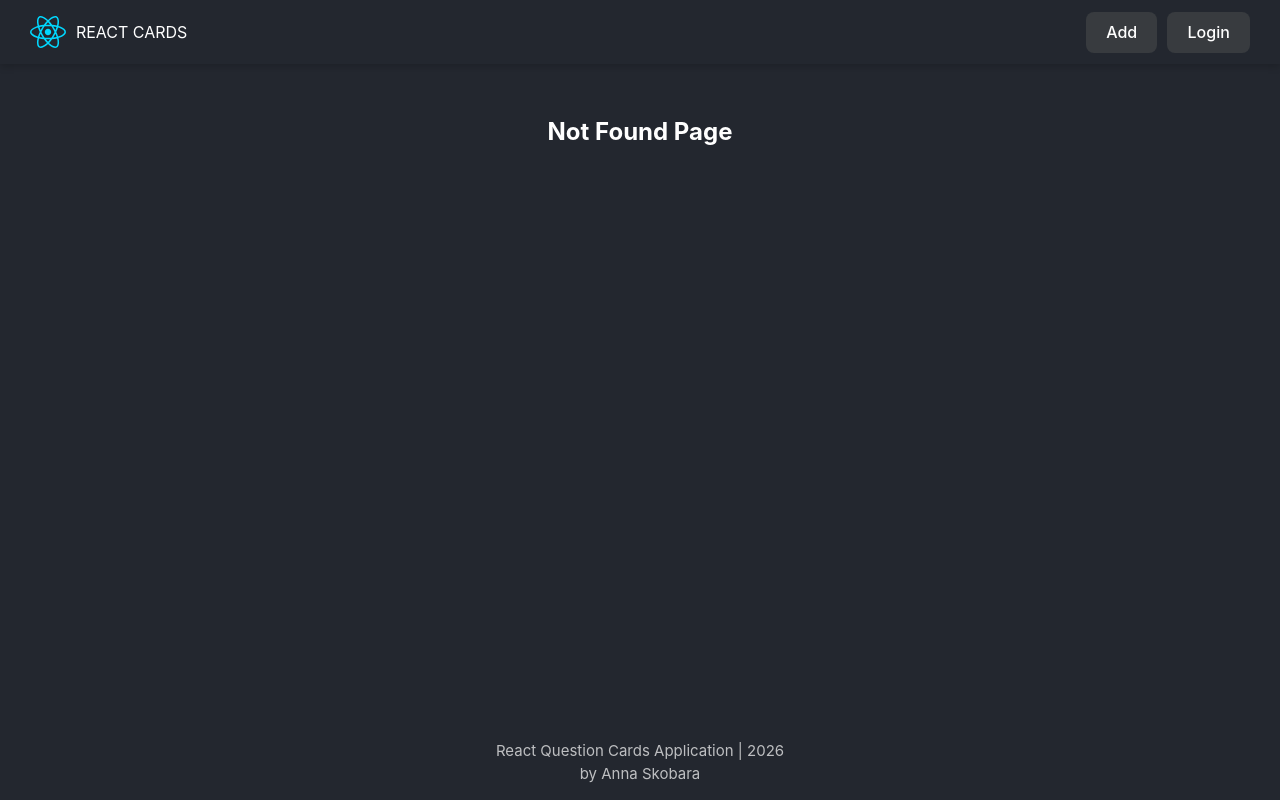
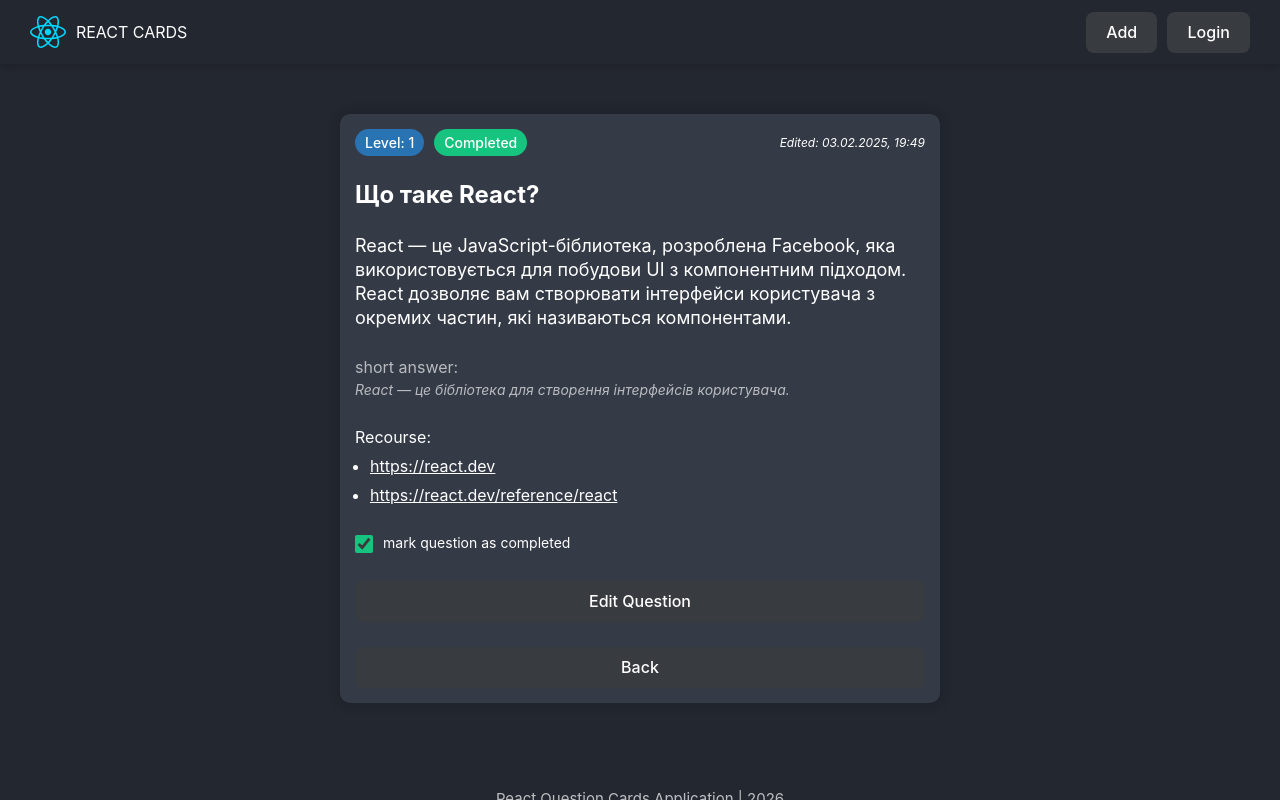
Before and after one commit to annaskobara/react-app_question, a React (Vite) app: page /question/1 in a window 1280 px wide. Before the commit this address had no page. Built offline with nearby package versions, Linux system fonts and the light colour scheme; data requests are answered from the project's data file.

Commit message:
question page, small loader

```diff
--- a/src/App.jsx
+++ b/src/App.jsx
@@ -2,6 +2,7 @@ import { BrowserRouter, Route, Routes } from "react-router-dom";
 import { MainLayout } from "./components/MainLayout";
 import { HomePage } from "./pages/HomePage";
 import { NotFoundPage } from "./pages/NotFoundPage";
+import { QuestionPage } from "./pages/QuestionPage";
 
 function App() {
   // return <MainLayout />;
@@ -12,7 +13,7 @@ function App() {
           <Route path="/" element={<HomePage />} />
           <Route path="/forbidden" element={<div>forbidden !!! </div>} />
           <Route path="/addquestion" element={<div>add question </div>} />
-          <Route path="/questiion/:id" element={<div> question page </div>} />
+          <Route path="/question/:id" element={<QuestionPage />} />
 
           <Route path="*" element={<NotFoundPage />} />
         </Route>
--- a/src/components/Loader/Loader.module.css
+++ b/src/components/Loader/Loader.module.css
@@ -43,18 +43,35 @@
     }
 }
 
+
 /* small Loader */
+
   .smallLoader {
+  --color-1: #fff;
+  --color-2: #02eeff;
+  --size: 1px;
+
   width: 20px;
   height: 20px;
-    border: 2px dotted #FFF;
   border-radius: 50%;
   display: inline-block;
-    position: relative;
+  border-top: 2px solid var(--color-1);
+  border-right: 2px solid transparent;
   box-sizing: border-box;
-    animation: rotation 2s linear infinite;
+  animation: rotation 1s linear infinite;
 }
-
+.smallLoader::after {
+  content: '';
+  box-sizing: border-box;
+  position: absolute;
+  left: 0;
+  top: 0;
+  width: 20px;
+  height: 20px;
+  border-radius: 50%;
+  border-bottom: 2px solid var(--color-2);
+  border-left: 2px solid transparent;
+}
 @keyframes rotation {
   0% {
     transform: rotate(0deg);
--- a/src/components/Loader/index.jsx
+++ b/src/components/Loader/index.jsx
@@ -1 +1 @@
-export { Loader } from "./Loader";
+export { Loader, SmallLoader } from "./Loader";
--- a/src/index.css
+++ b/src/index.css
@@ -36,13 +36,15 @@ body {
   background-color: var(--main-bg-color);
 }
 
-@media (prefers-color-scheme: lights) {
+@media (prefers-color-scheme: lightс) {
   :root {
     --main-bg-color: #fff;
     --text-color: #000;
 
-    --btn-bg-color: #16444f;
-    --btn-text-color: #57c4dc;
+
+    --btn-bg-color: #383b3f;
+    --btn-text-color: #fff;
+
 
     --card-bg-color: #ebedf0;
   }
@@ -53,8 +55,10 @@ body {
     --main-bg-color: #23272f;
     --text-color: #fff;
 
-    --btn-bg-color: #383b3f;
-    --btn-text-color: #fff;
+    --btn-bg-color: #16444f;
+    --btn-text-color: #57c4dc;
+
+
 
     --card-bg-color: #343a46;
   }
--- /dev/null
+++ b/src/pages/QuestionPage/QuestionPage.jsx
@@ -0,0 +1,108 @@
+import { useNavigate, useParams } from "react-router-dom";
+import cls from "./QuestionPage.module.css";
+import { Badge } from "../../components/Badge";
+import { Button } from "../../components/Button";
+import { useEffect, useId, useState } from "react";
+import { useFetch } from "../../hooks/useFetch";
+import { API_URL } from "../../constants";
+import { Loader, SmallLoader } from "../../components/Loader";
+
+
+export const QuestionPage = () => {
+    const checkboxId = useId();
+    const navigate = useNavigate();
+    const { id } = useParams();
+    const [card, setCard] = useState(null)
+    const [isChecked, setIsChecked] = useState(false)
+
+    const levelVariant = () => (card.level === 1 ? "primary" : card.level === 2 ? "warning" : "alert");
+    const completedVariant = () => (card.completed ? "success" : "primary");
+
+    const [fetchCard, isCardLoading] = useFetch(async () => {
+        const response = await fetch(`${API_URL}/react/${id}`);
+        const data = await response.json();
+
+        setCard(data);
+    });
+
+    const [updateCard, isCardUodating] = useFetch(async (isChecked) => {
+        const response = await fetch(`${API_URL}/react/${id}`, {
+            method: "PATCH",
+            body: JSON.stringify({ completed: isChecked }),
+        });
+        const data = await response.json();
+
+        setCard(data);
+    });
+
+    useEffect(() => {
+        fetchCard();
+    }, []);
+
+    useEffect(() => {
+        card !== null && setIsChecked(card.completed);
+    }, [card]);
+
+    const onCheckboxChangeHandler = () => {
+        setIsChecked(!isChecked);
+        updateCard(!isChecked);
+    };
+    return (
+        <>
+            {
+                isCardLoading && <Loader />
+            }
+            {
+                card !== null && <div className={cls.container}>
+                    <div className={cls.cardLabels}>
+                        <Badge variant={levelVariant()}>Level: {card.level} </Badge>
+                        <Badge variant={completedVariant()}> {card.completed ? "Completed" : "Not Completed"}</Badge>
+
+                        {card?.editDate && <p className={cls.editDate}>Edited: {card.editDate}</p>}
+                    </div>
+
+                    <h5 className={cls.cardTitle}> {card.question}</h5>
+                    <p className={cls.cardDescription}>{card.description}</p>
+
+                    <div className={cls.cardAnswers}>
+                        <label>short answer: </label>
+                        <p className={cls.cardAnswer}>
+                            {card.answer}
+                        </p>
+                    </div>
+
+                    <ul className={cls.carsLinks}>
+                        Recourse:
+                        {
+                            card.resources.map((link, index) => {
+                                return (
+                                    <li key={index}>
+                                        <a href={link.trim()} target="_blank" rel="noreferrer">{link.trim()}</a>
+                                    </li>
+                                )
+                            })
+                        }
+
+                    </ul>
+
+                    <label htmlFor={checkboxId} className={cls.cardCheckbox}>
+                        <input type="checkbox" id={checkboxId}
+                            className={cls.checkbox}
+                            checked={isChecked}
+                            onChange={onCheckboxChangeHandler}
+                            disabled={isCardUodating} />
+                        <span>mark question as completed</span>
+
+                        {
+                            isCardUodating && <SmallLoader />
+                        }
+                    </label>
+
+                    <Button onClick={() => navigate(`/edituestion/${card.id}`)} isDisabled={isCardUodating}>Edit Question</Button>
+                    <Button onClick={() => navigate("/")} isDisabled={isCardUodating}>Back</Button>
+                </div>
+            }
+        </>
+
+    );
+};
--- /dev/null
+++ b/src/pages/QuestionPage/QuestionPage.module.css
@@ -0,0 +1,86 @@
+.container {
+  width: 100%;
+  max-width: 600px;
+  height: max-content;
+  margin: 50px auto;
+  border-radius: 10px;
+  padding: 15px;
+  background-color: var(--card-bg-color);
+  color: var(--text-color);
+  box-shadow: 0 0 8px 5px rgba(0, 0, 0, 0.1);
+  display: flex;
+  flex-direction: column;
+  justify-content: flex-start;
+  align-items: flex-start;
+  gap: 25px;
+
+  button {
+    width: 100%;
+  }
+}
+
+.cardLabels {
+    width: 100%;
+  display: flex;
+  flex-wrap: wrap-reverse;
+  justify-content: flex-start;
+  align-items: center;
+  gap: 10px;
+}
+
+.editDate {
+    margin-left: auto;
+    font-size: 12px;
+    font-style: italic;
+}
+
+.cardTitle {
+  font-size: 24px;
+  line-height: 28px;
+}
+
+.cardDescription {
+    font-size: 18px;
+    line-height: 24px;
+}
+
+.cardAnswers {
+  margin-top: auto;
+  opacity: .65;
+}
+
+.cardAnswer {
+  font-size: 14px;
+  font-style: italic;
+  text-align: justify;
+}
+
+.carsLinks {
+    display: flex;
+    flex-direction: column;
+    justify-content: flex-start;
+    align-items: flex-start;
+    gap: 5px;
+
+    li {
+        margin-left: 15px;
+    }
+}
+
+.cardCheckbox {
+    display: flex;
+    justify-content: center;
+    align-items: center;
+    gap: 10px;
+
+    span {
+        font-size: 14px;
+        padding-bottom: 2px;
+    }
+}
+
+.checkbox {
+    width: 18px;
+    height: 18px;
+    accent-color: #16C47f;
+}
--- /dev/null
+++ b/src/pages/QuestionPage/index.jsx
@@ -0,0 +1 @@
+export { QuestionPage } from "./QuestionPage";
```
Also changed, not shown: src/db.json (+139 -46 lines). Lines whose indentation alone changed are shown as unchanged.
